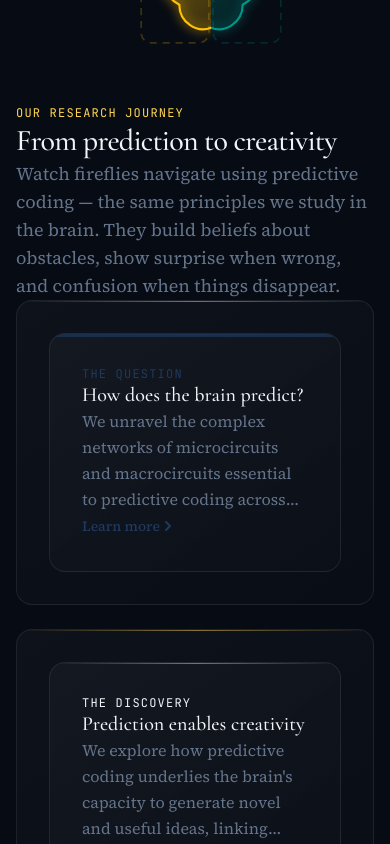
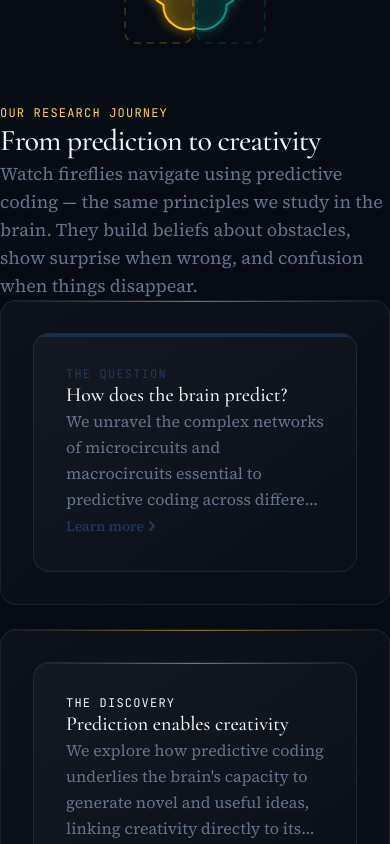
Before and after one commit to Amityar01/chaolab-ircn, a Next.js app: page / in a window 390 px wide. Shown: the part 1083-1927 px from the top of the page. Built offline with nearby package versions, Linux system fonts and the light colour scheme.

Commit message:
Re-add home full-bleed CSS

```diff
--- a/src/app/globals.css
+++ b/src/app/globals.css
@@ -151,6 +151,26 @@ a:hover {
   padding: 6rem 2rem 4rem;
   position: relative;
   z-index: 10;
+}
+
+/* ============================================
+   FULL-BLEED (HOME OVERLAY SAFE)
+   ============================================ */
+.home-fullbleed {
+  width: 100vw;
+  margin-left: calc(50% - 50vw);
+  margin-right: calc(50% - 50vw);
+  margin-top: -6rem; /* cancels .main-content top padding */
+  padding-top: 6rem; /* restore content spacing, keep canvas full-height */
+  overflow-x: hidden;
+  overflow-x: clip;
+}
+
+@media (max-width: 768px) {
+  .home-fullbleed {
+    margin-top: -5rem; /* cancels mobile .main-content top padding */
+    padding-top: 5rem;
+  }
 }
 
 
```
